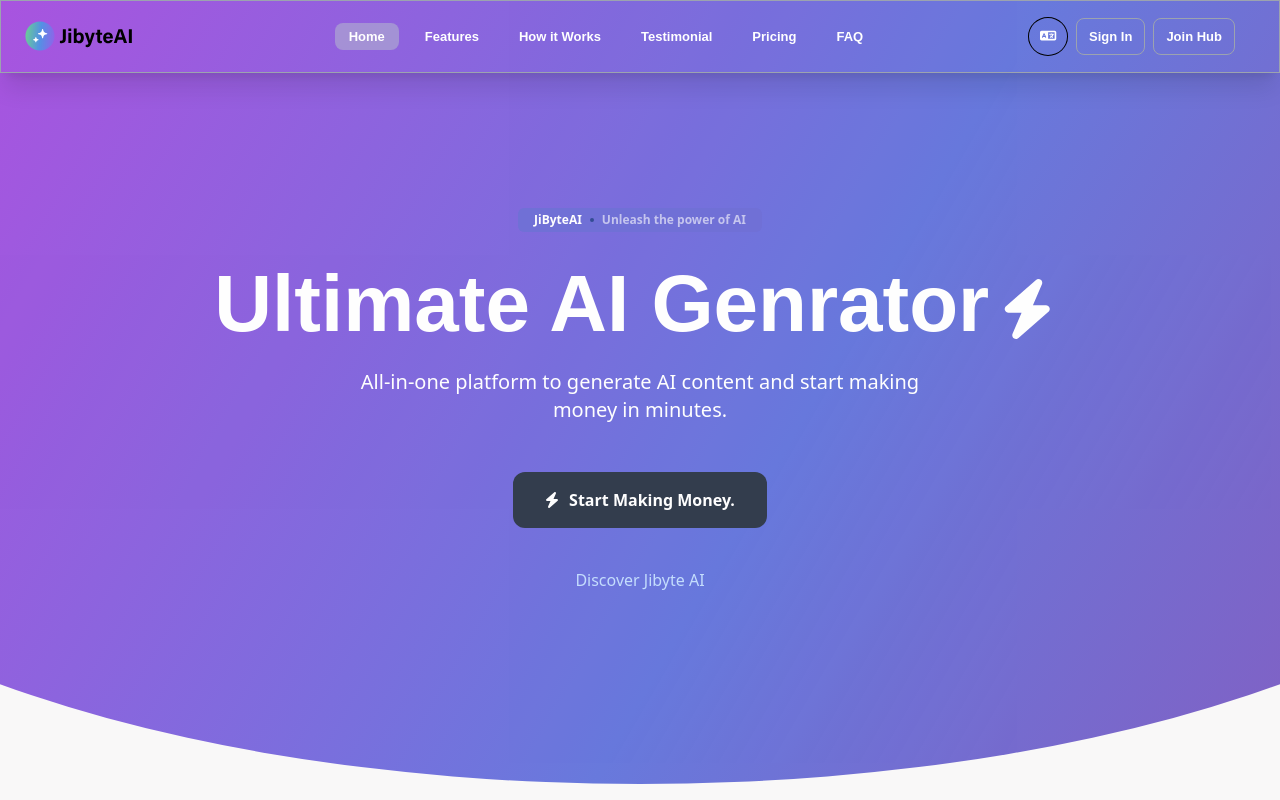
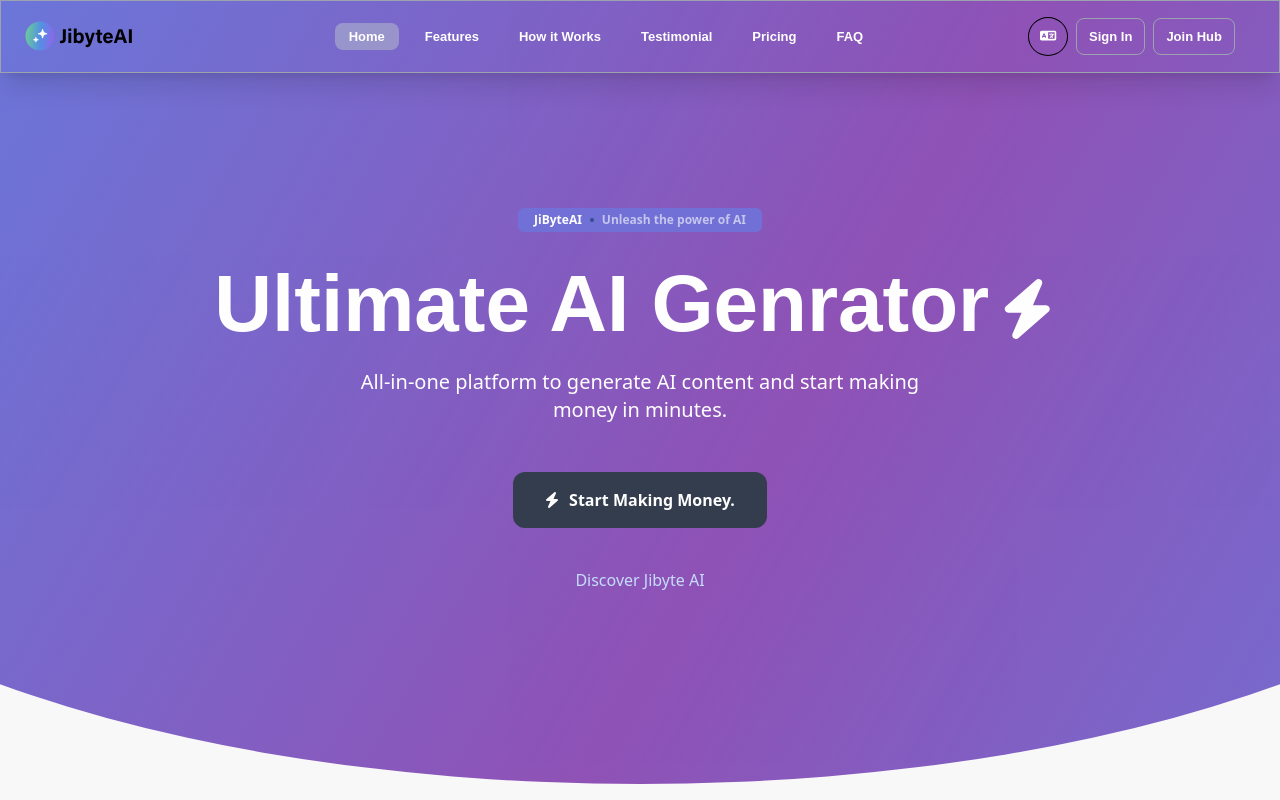
Before and after one commit to solomon-mh/ai-website-ui-clone, a React (Vite) app: page / in a window 1280 px wide. Shown: the top 800 px of the page. Built offline with nearby package versions, Linux system fonts and the light colour scheme.

Commit message:
modfying the styling

```diff
--- a/src/styles/component-styling.css
+++ b/src/styles/component-styling.css
@@ -62,7 +62,7 @@
   border-bottom-right-radius: 50%; /* Curved bottom right */
   z-index: 100%;
   background-size: 200% 200%;
-  animation: gradiemnt-animation 25s ease-in-out alternate infinite;
+  animation: gradient-animation 25s ease-in-out alternate infinite;
 }
 
 @keyframes gradient-animation {
```
